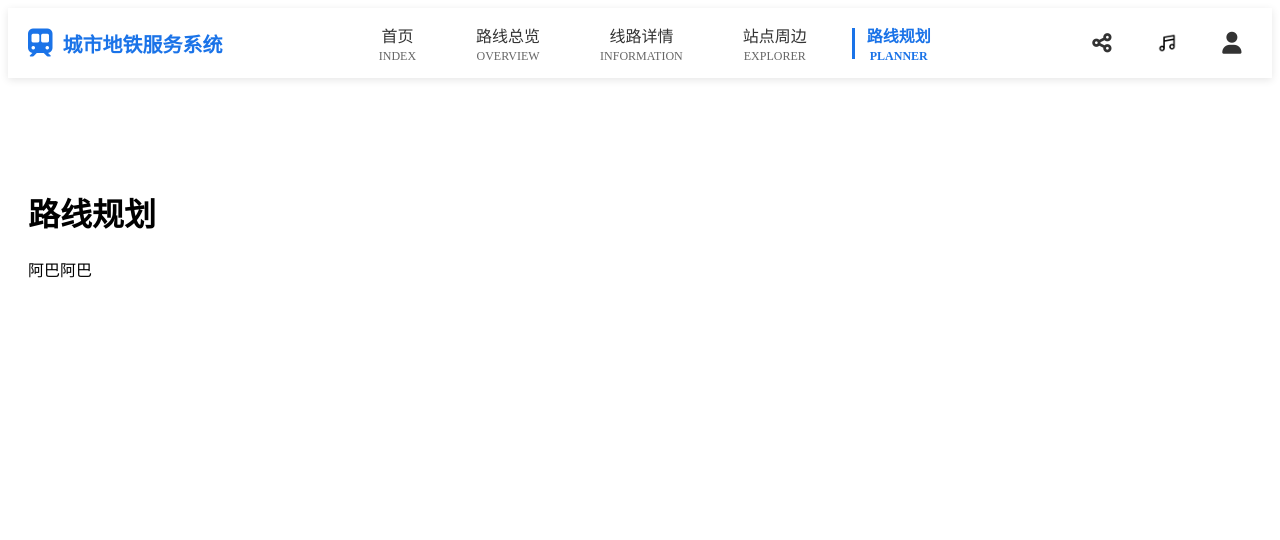
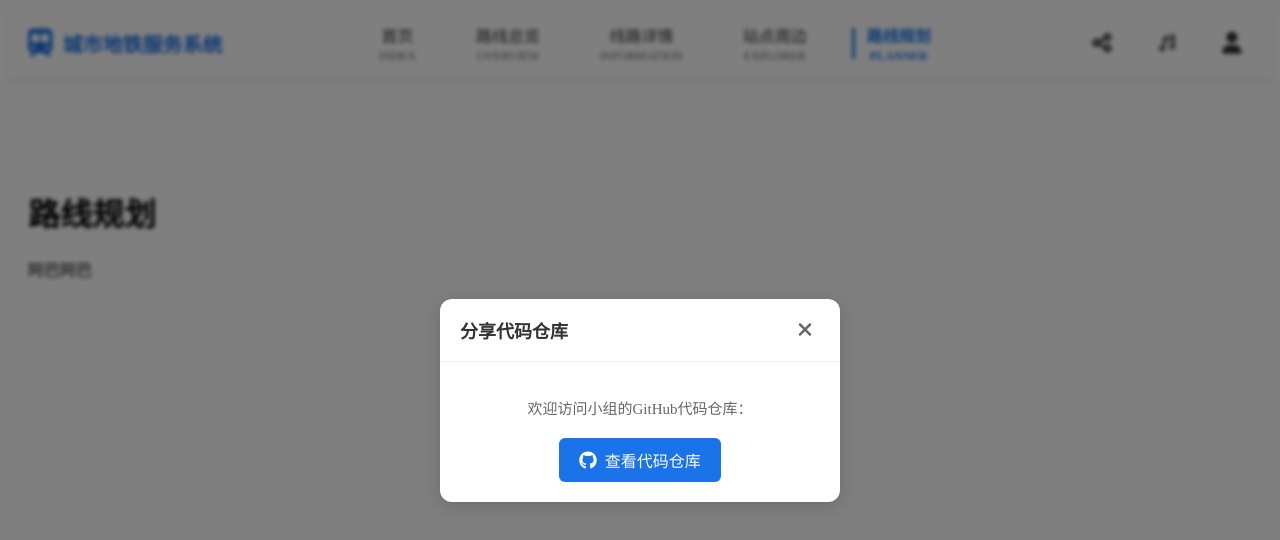
Before and after one commit to luoul-123/City-Subway-Service-System, a plain HTML site: page planner.html in a window 1280 px wide. Both pictures are taken after a click on the link 1101 px from the left and 43 px from the top of the page. Drawn offline with Linux system fonts and the light colour scheme.

Commit message:
完善了页面导航上分享功能

```diff
--- a/js/nav.js
+++ b/js/nav.js
@@ -23,11 +23,44 @@ function loadNavigation() {
 
             initMusicControl();     // 初始化音乐控制（默认开 + 手势解锁）
             highlightCurrentPage();  // 高亮当前导航项
+            initShareModal(); //分享弹窗
         })
         .catch(error => {
             console.error('导航加载失败:', error);
             navContainer.innerHTML = '<div style="padding: 20px; background: #f00; color: white;">导航加载失败</div>';
         });
+}
+
+function initShareModal() {
+    const shareBtn = document.querySelector('.icon-item[title="分享"]');
+    const modal = document.getElementById('shareModal');
+    const closeBtn = document.getElementById('closeShareModal');
+    const overlay = modal.querySelector('.modal-overlay');
+
+    if (!shareBtn || !modal || !closeBtn || !overlay) return;
+
+    // 显示弹窗
+    shareBtn.addEventListener('click', (e) => {
+        e.preventDefault();
+        modal.style.display = 'flex';
+        document.body.style.overflow = 'hidden'; // 禁止背景滚动
+    });
+
+    // 关闭弹窗
+    const closeModal = () => {
+        modal.style.display = 'none';
+        document.body.style.overflow = ''; // 恢复背景滚动
+    };
+
+    closeBtn.addEventListener('click', closeModal);
+    overlay.addEventListener('click', closeModal);
+
+    // 按ESC键关闭弹窗
+    document.addEventListener('keydown', (e) => {
+        if (e.key === 'Escape' && modal.style.display === 'flex') {
+            closeModal();
+        }
+    });
 }
 
 function initMusicControl() {
--- a/nav.html
+++ b/nav.html
@@ -27,6 +27,25 @@
             <i class="fas fa-user"></i>
         </a>
     </div>
+
+    <!-- 分享弹窗 -->
+    <div class="share-modal" id="shareModal">
+        <div class="modal-overlay"></div>
+        <div class="modal-content">
+            <div class="modal-header">
+                <h3>分享代码仓库</h3>
+                <button class="close-btn" id="closeShareModal">
+                    <i class="fas fa-times"></i>
+                </button>
+            </div>
+            <div class="modal-body">
+                <p>欢迎访问小组的GitHub代码仓库：</p>
+                <a href="https://github.com/luoul-123/City-Subway-Service-System" target="_blank" class="repo-link">
+                    <i class="fab fa-github"></i> 查看代码仓库
+                </a>
+            </div>
+        </div>
+    </div>
 </nav>
 
 <!-- 背景音乐 -->
@@ -45,7 +64,7 @@
         box-shadow: 0 2px 8px rgba(0, 0, 0, 0.1);
         position: sticky;
         top: 0;
-        z-index: 100;
+        z-index: 1000;
     }
 
     .logo {
@@ -178,6 +197,120 @@
         z-index: 1000;
         pointer-events: none;
     }
+
+    .share-modal {
+        position: fixed;
+        top: 0;
+        left: 0;
+        width: 100%;
+        height: 100%;
+        z-index: 1000;
+        display: none;
+        justify-content: center;
+        align-items: center;
+    }
+
+    .modal-overlay {
+        position: absolute;
+        z-index: 1;
+        top: 0;
+        left: 0;
+        width: 100%;
+        height: 100%;
+        background-color: rgba(0, 0, 0, 0.5);
+        backdrop-filter: blur(2px);
+    }
+
+    .modal-content {
+        position: relative;
+        z-index: 2;;
+        width: 90%;
+        max-width: 400px;
+        background-color: white;
+        border-radius: 12px;
+        box-shadow: 0 4px 20px rgba(0, 0, 0, 0.15);
+        overflow: hidden;
+        animation: modalFadeIn 0.3s ease;
+    }
+
+    @keyframes modalFadeIn {
+        from {
+            opacity: 0;
+            transform: translateY(-20px);
+        }
+        to {
+            opacity: 1;
+            transform: translateY(0);
+        }
+    }
+
+    .modal-header {
+        padding: 16px 20px;
+        border-bottom: 1px solid #f0f0f0;
+        display: flex;
+        justify-content: space-between;
+        align-items: center;
+    }
+
+    .modal-header h3 {
+        margin: 0;
+        color: #333;
+        font-size: 18px;
+    }
+
+    .close-btn {
+        background: none;
+        border: none;
+        font-size: 20px;
+        color: #666;
+        cursor: pointer;
+        width: 30px;
+        height: 30px;
+        border-radius: 50%;
+        display: flex;
+        align-items: center;
+        justify-content: center;
+        transition: all 0.2s;
+    }
+
+    .close-btn:hover {
+        background-color: #f0f0f0;
+        color: #333;
+    }
+
+    .modal-body {
+        padding: 20px;
+        text-align: center;
+    }
+
+    .modal-body p {
+        color: #666;
+        margin-bottom: 20px;
+        font-size: 15px;
+    }
+
+    .repo-link {
+        display: inline-flex;
+        align-items: center;
+        gap: 8px;
+        padding: 10px 20px;
+        background-color: #1a73e8;
+        color: white;
+        border-radius: 6px;
+        text-decoration: none;
+        font-weight: 500;
+        transition: all 0.3s;
+    }
+
+    .repo-link:hover {
+        background-color: #0d5bbc;
+        transform: translateY(-2px);
+        box-shadow: 0 4px 12px rgba(26, 115, 232, 0.3);
+    }
+
+    .repo-link i {
+        font-size: 18px;
+    }
 </style>
 
 <script src="./js/nav.js"></script>
```
Also changed, not shown: information.html (+1 -1 lines), 2 other files.
